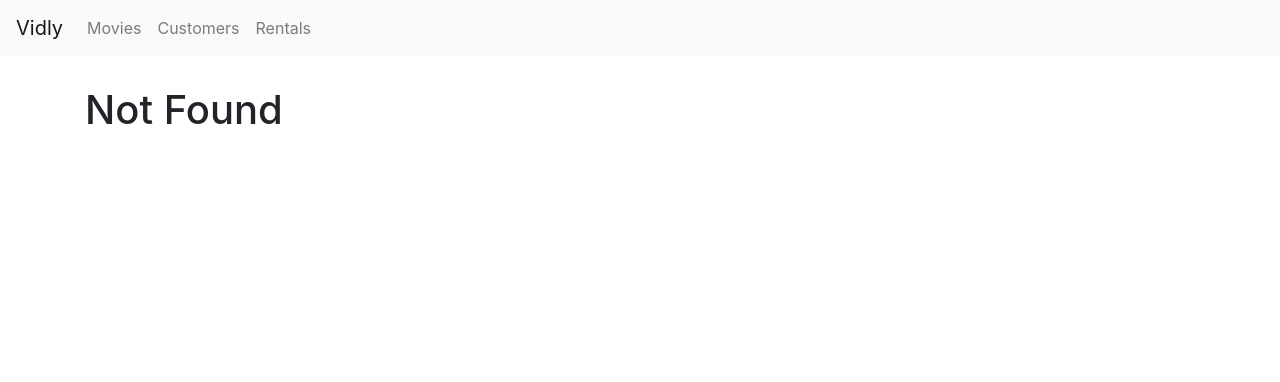
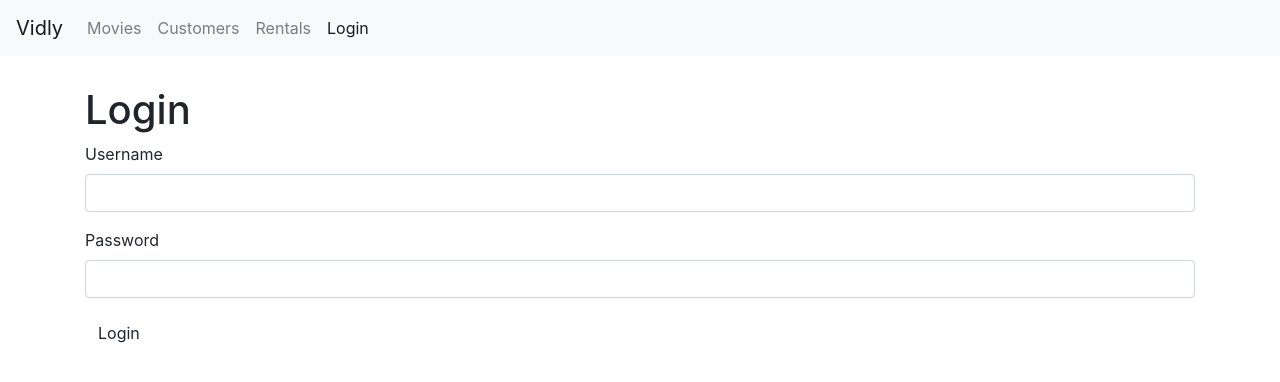
Before and after one commit to gerrymcdonnell/react-vidly, a React (Create React App) app: page /login in a window 1280 px wide. Before the commit this address led to /not-found. Shown: the top 382 px of the page. Built offline with nearby package versions, Linux system fonts and the light colour scheme.

Commit message:
added login form component
vid 112

```diff
--- a/src/App.js
+++ b/src/App.js
@@ -8,9 +8,9 @@
 import NavBar from './components/navBar';
 import Customers from './components/customers';
 import Rentals from './components/rentals';
-
+import MovieForm from './components/movieForm';
+import LoginForm from './components/loginForm';
 import "./App.css";
-import MovieForm from './components/movieForm';
 
 class App extends Component {
   render() {
@@ -20,6 +20,7 @@
         <NavBar />
         <main className="container">
           <Switch>
+            <Route path="/login" component={LoginForm} />
             <Route path="/movies/:id" component={MovieForm} />
             <Route path="/movies" component={Movies} />
             <Route path="/customers" component={Customers} />
--- /dev/null
+++ b/src/components/loginForm.jsx
@@ -0,0 +1,30 @@
+//imrc
+import React, { Component } from 'react';
+
+class LoginForm extends Component {
+
+    render() {
+        return (
+            <div>
+                <h1>Login</h1>
+                {/* form>(div.form-group>label+input.form-control)*2 */}
+                <form>
+                    <div className="form-group">
+                        <label htmlFor="username">Username</label>
+                        <input id="username" type="text" className="form-control" />
+                    </div>
+
+                    <div className="form-group">
+                        <label htmlFor="password">Password</label>
+                        <input id="password" type="text" className="form-control" />
+                    </div>
+                    <button className="btn btn-primnary">Login</button>
+                </form>
+
+
+            </div>
+        )
+    }
+}
+
+export default LoginForm;
--- a/src/components/navBar.jsx
+++ b/src/components/navBar.jsx
@@ -1,5 +1,6 @@
 import React from "react";
 import { Link, NavLink } from "react-router-dom";
+
 
 const NavBar = () => {
   return (
@@ -26,9 +27,15 @@
           <NavLink className="nav-item nav-link" to="/customers">
             Customers
           </NavLink>
+
           <NavLink className="nav-item nav-link" to="/rentals">
             Rentals
           </NavLink>
+
+          <NavLink className="nav-item nav-link" to="/login">
+            Login
+          </NavLink>
+
         </div>
       </div>
     </nav>
```
